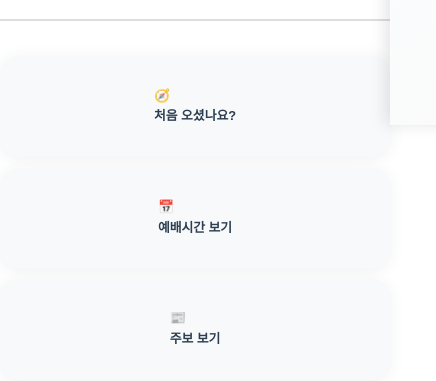
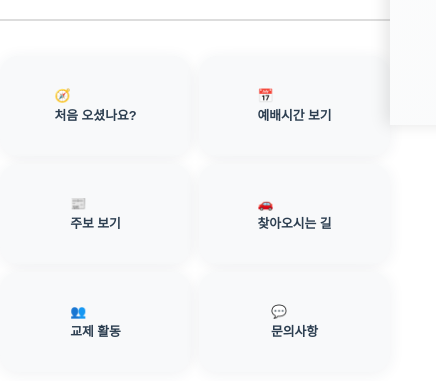
Before and after one commit to nayejun0218/nayejun0218.github.io, a plain HTML site: page index.html in a window 390 px wide. Shown: the part 719-1100 px from the top of the page, 436 px wide, since content can reach past the window. Drawn offline with nearby package versions, Linux system fonts and the light colour scheme.

Commit message:
교회 안내 & 온라인 부분 수정

```diff
--- a/style/style.css
+++ b/style/style.css
@@ -469,7 +469,7 @@ footer a:hover {
   }
 
   .bridge-social-cards {
-    grid-template-columns: 1fr;
+    grid-template-columns: 1fr !important;
     gap: 1rem;
   }
 
@@ -560,7 +560,9 @@ footer a:hover {
   }
 
   .guide-card {
-    /* width, min-width, max-width 모두 제거 */
+    padding: 0.7em 0.3em;
+    min-height: 70px;
+    font-size: 0.95rem;
   }
 
   .bridge-social-text {
@@ -688,7 +690,9 @@ footer a:hover {
   }
 
   .guide-card {
-    /* width, min-width, max-width 모두 제거 */
+    padding: 0.7em 0.3em;
+    min-height: 70px;
+    font-size: 0.95rem;
   }
 
   .bridge-summary-card h2 {
@@ -847,12 +851,14 @@ footer a:hover {
   }
 
   .guide-cards {
-    grid-template-columns: 1fr !important;
-    gap: 0.7rem !important;
+    grid-template-columns: repeat(2, 1fr) !important;
+    gap: 0.5rem !important;
   }
 
   .guide-card {
-    /* width, min-width, max-width 모두 제거 */
+    padding: 0.7em 0.3em;
+    min-height: 70px;
+    font-size: 0.9rem;
   }
 
   .social-card {
@@ -1649,7 +1655,9 @@ h2.no-margin-top {
   }
 
   .guide-card {
-    font-size: 0.9rem;
+    padding: 0.7em 0.3em;
+    min-height: 70px;
+    font-size: 0.95rem;
   }
 
   .bridge-social-text {
@@ -1724,8 +1732,9 @@ h2.no-margin-top {
   }
 
   .guide-card {
-    font-size: 0.85rem;
-    padding: 1em 0.4em;
+    padding: 0.7em 0.3em;
+    min-height: 70px;
+    font-size: 0.95rem;
   }
 
   .bridge-summary-card h2 {
@@ -1797,6 +1806,8 @@ h2.no-margin-top {
   }
 
   .guide-card {
+    padding: 0.6em 0.3em;
+    min-height: 70px;
     font-size: 0.8rem;
     padding: 0.8em 0.3em;
     min-height: 100px;
```
